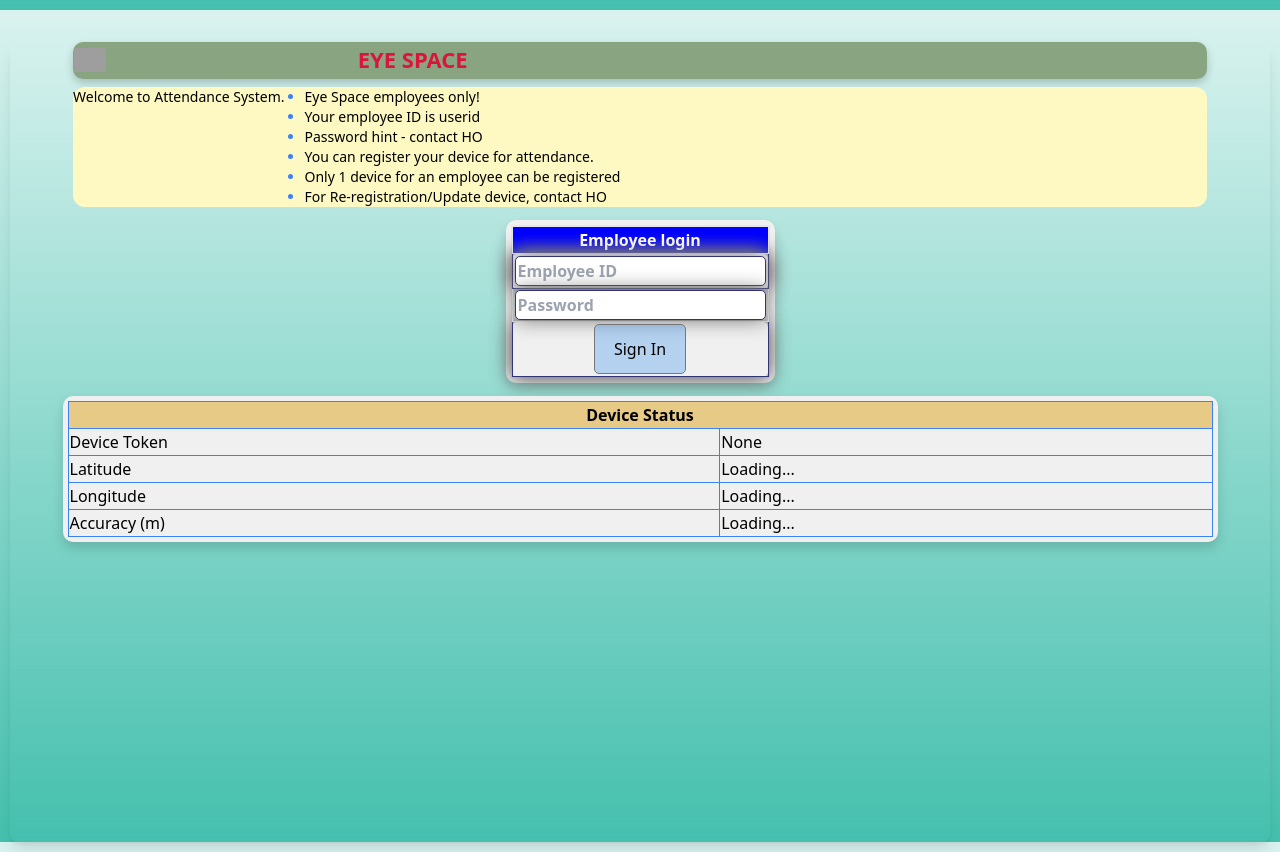
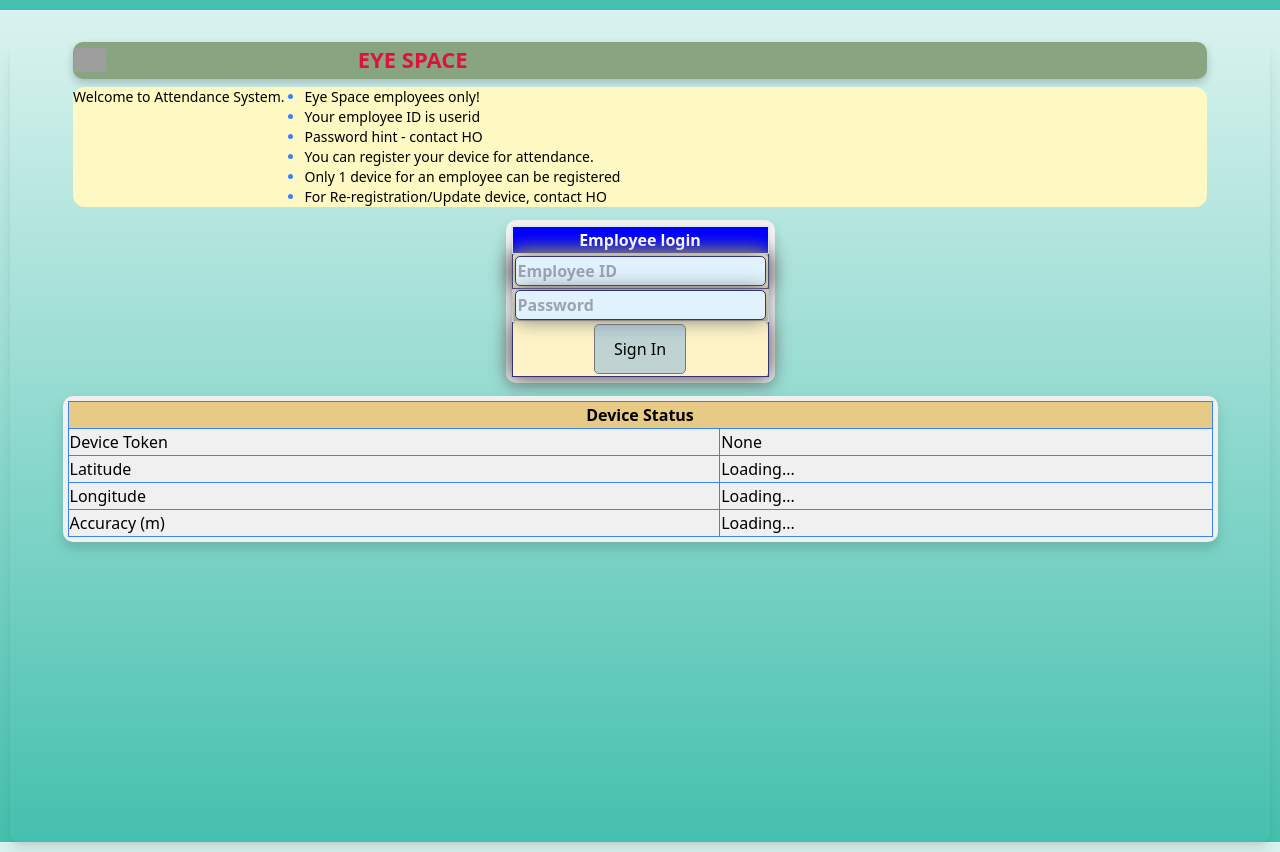
Before and after one commit to indranilsahahl/pwa-test, a React (Vite) app: page / in a window 1280 px wide. Built offline with nearby package versions, Linux system fonts and the light colour scheme; no server answers; grey boxes are pictures that could not be loaded.

Commit message:
Login Form text color fix attempt

```diff
--- a/src/App.jsx
+++ b/src/App.jsx
@@ -147,14 +147,14 @@ function LoginPage() {
       </div>
 
       {/* Login Form */}
-      <form onSubmit={handleSubmit} className="gb_center login_card">
+      <form onSubmit={handleSubmit} className="gb_center bg-amber-100 login_card">
         <table className="gb_table_1 border border-solid gb_center">
-          <tbody>
-            <tr className="border border-solid">
+          <tbody className="bg-amber-100">
+            <tr className="border border-solid bg-amber-100">
               <th className="border border-solid gb_blue">Employee login</th>
             </tr>
-            <tr className="gb_box_1 border border-solid">
-              <th className="gb_box_1 border border-solid">
+            <tr className="gb_box_1 border border-solid bg-amber-100">
+              <th className="gb_box_1 border border-solid bg-amber-100">
                 <input
 			  name="emp_id"
 			  type="number"
@@ -162,14 +162,15 @@ function LoginPage() {
   			  value={empId}
   			  onChange={(e) => setEmpId(e.target.value)}
   			  required
-  			  className="gb_box_1"
+  			  className="gb_box_1 bg-sky-100 text-red-900
+              border border-gray-300 rounded"
   			  autoComplete="username"     // ✅ added
 			/>
 
               </th>
             </tr>
-            <tr className="border border-solid">
-              <th className="border border-solid">
+            <tr className="border border-solid bg-amber-100">
+              <th className="border border-solid bg-amber-100">
                 <input
 		  name="pass"
 		  type="password"
@@ -177,14 +178,14 @@ function LoginPage() {
 		  value={password}
 		  onChange={(e) => setPassword(e.target.value)}
 		  required
-		  className="gb_box_1"
+		  className="gb_box_1 bg-sky-100 text-red-900
+              border border-gray-300 rounded"
 		  autoComplete="current-password"   // ✅ added
 		/>
-
               </th>
             </tr>
-            <tr className="gb_box_1 border border-solid">
-              <th className="gb_box_1 border border-solid">
+            <tr className="gb_box_1 border border-solid bg-amber-100">
+              <th className="gb_box_1 border border-solid bg-amber-100">
                 <button type="submit" className="gb_btn_1 gb_btn_menu_blue">Sign In</button>
               </th>
             </tr>
```
